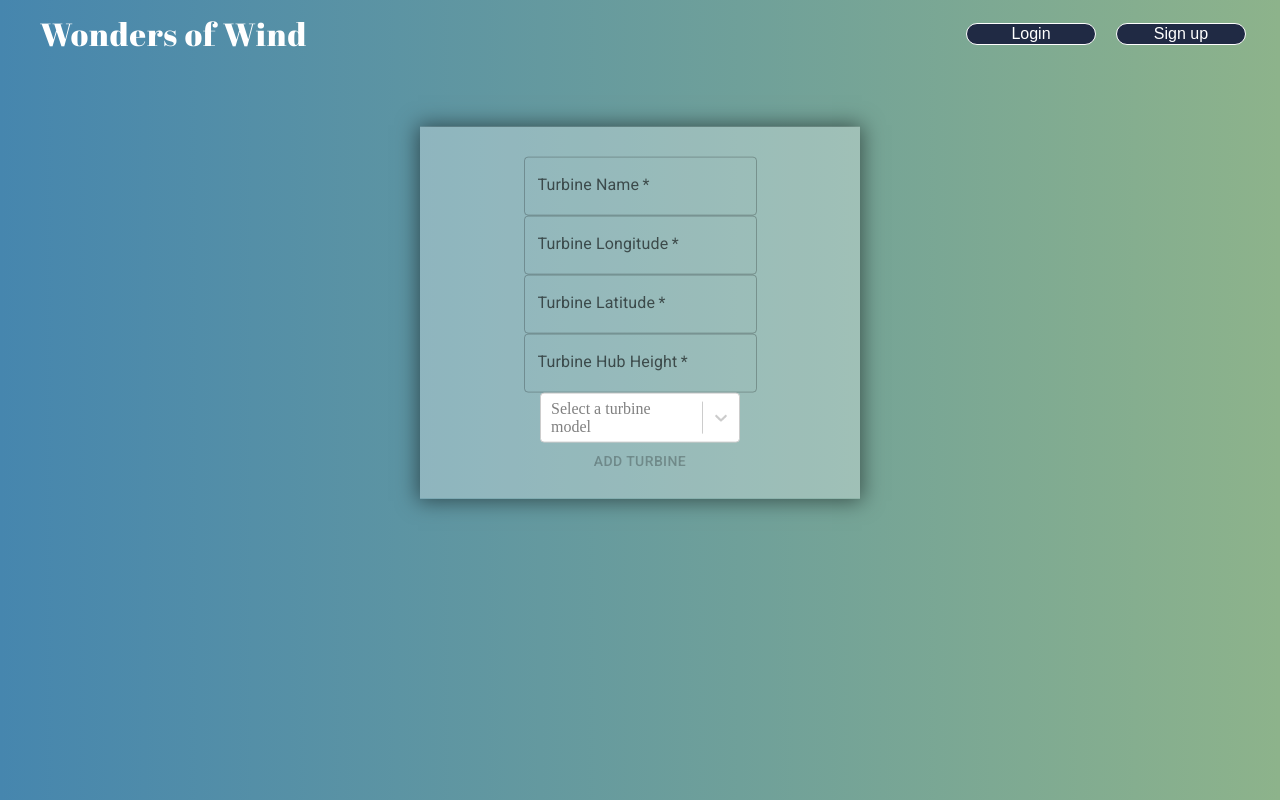
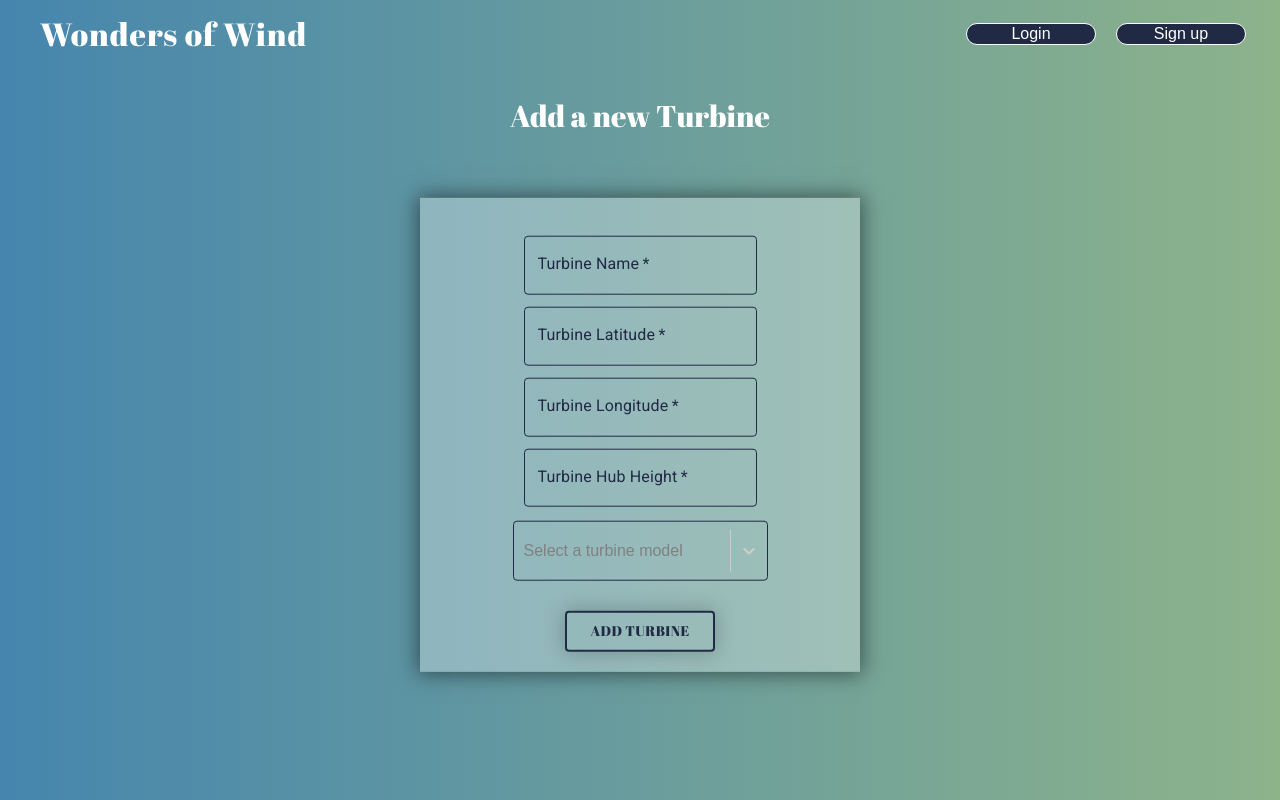
Before and after one commit to T1mTop1a/team_project_wonders_of_wind, a React (Create React App) app in the folder frontend/: page /addTurbine in a window 1280 px wide. Built offline with nearby package versions, Linux system fonts and the light colour scheme; no server answers.

Commit message:
update styling of all input fields

```diff
--- a/frontend/src/pages/addTurbine.js
+++ b/frontend/src/pages/addTurbine.js
@@ -57,19 +57,97 @@ const addTurbine = () => {
         }
     };
 
+
+
     return (
         <div className="base">
             <Header />
+            <h2 className="myTurbines">Add a new Turbine</h2>
             <div className="box addTurbinebox">
             <form className ="form" onSubmit={handleSubmit}>
                 <TextField
+                InputProps={{
+                    style:{
+                        color: "#202A44",
+                    },
+                }}
+                sx={{
+                    "& .MuiInputLabel-root": {color: '#202A44'},
+                    "& .MuiOutlinedInput-root": {
+                        "& > fieldset": { borderColor: "#202A44" },
+                    },
+
+                    "& .MuiFormLabel-root": {
+                        color: '#202A44',
+                        borderColor: '#202A44'
+                    },
+                    "& .MuiFormLabel-root.Mui-focused": {
+                        color: '#202A44'
+                    }
+                }}
+                    margin="dense"
                     required
                     label="Turbine Name"
                     data-testid="turbine name"
                     value={turbineName}
                     onChange={(event) => setTurbineName(event.target.value)}
                 />
+
                 <TextField
+                    InputProps={{
+                        style:{
+                            color: "#202A44",
+                        },
+                    }}
+                    sx={{
+                        "& .MuiInputLabel-root": {color: '#202A44'},
+                        "& .MuiOutlinedInput-root": {
+                            "& > fieldset": { borderColor: "#202A44" },
+                        },
+
+                        "& .MuiFormLabel-root": {
+                            color: '#202A44',
+                            borderColor: '#202A44'
+                        },
+                        "& .MuiFormLabel-root.Mui-focused": {
+                            color: '#202A44'
+                        }
+                    }}
+
+                    margin="dense"
+                    required
+                    label="Turbine Latitude"
+                    data-testid="turbine latitude"
+                    value={turbineLatitude}
+                    onChange={(event) => {
+
+                        setTurbineLatitude(event.target.value);
+                        setIsLatitudeValid(true);
+
+                    }}
+                />
+
+                <TextField
+                    InputProps={{
+                        style:{
+                            color: "#202A44",
+                        },
+                    }}
+                    sx={{
+                        "& .MuiInputLabel-root": {color: '#202A44'},
+                        "& .MuiOutlinedInput-root": {
+                            "& > fieldset": { borderColor: "#202A44" },
+                        },
+
+                        "& .MuiFormLabel-root": {
+                            color: '#202A44',
+                            borderColor: '#202A44'
+                        },
+                        "& .MuiFormLabel-root.Mui-focused": {
+                            color: '#202A44'
+                        }
+                    }}
+                    margin="dense"
                     required
                     label="Turbine Longitude"
                     data-testid="turbine longitude"
@@ -81,19 +159,29 @@ const addTurbine = () => {
 
                     }}
                 />
+
                 <TextField
-                    required
-                    label="Turbine Latitude"
-                    data-testid="turbine latitude"
-                    value={turbineLatitude}
-                    onChange={(event) => {
+                    InputProps={{
+                        style:{
+                            color: "#202A44",
+                        },
+                    }}
+                    sx={{
+                        "& .MuiInputLabel-root": {color: '#202A44'},
+                        "& .MuiOutlinedInput-root": {
+                            "& > fieldset": { borderColor: "#202A44" },
+                        },
 
-                        setTurbineLatitude(event.target.value);
-                        setIsLatitudeValid(true);
+                        "& .MuiFormLabel-root": {
+                            color: '#202A44',
+                            borderColor: '#202A44'
+                        },
+                        "& .MuiFormLabel-root.Mui-focused": {
+                            color: '#202A44'
+                        }
+                    }}
 
-                    }}
-                />
-                <TextField
+                    margin="dense"
                     required
                     label="Turbine Hub Height"
                     data-testid="turbine height"
@@ -104,7 +192,12 @@ const addTurbine = () => {
                         }
                     }}
                 />
-                <Select
+                <Select className="modelDropdown"
+                    InputProps={{
+                        style:{
+                            color: "#202A44",
+                        },
+                    }}
                     required
                     options={defaultTurbineModels}
                     value={selectedTurbineModel}
@@ -114,12 +207,47 @@ const addTurbine = () => {
                     styles={{
                         control: (base, state) => ({
                             ...base,
-                            width: '200px',
-                            height: '50px',
+                            background: "transparent",
+                            borderColor: "#202A44",
+                            borderWidth: "1px",
+                            width: '255px',
+                            height: '60px',
+                            fontFamily: "Arial",
+                            marginTop: "10px",
+                            marginBottom: "20px",
+                            fontColor: "#202A44",
+                        }),
+                        menu: base => ({
+                            ...base,
+                            fontFamily: "Arial",
+                            background: "#4686AE",
+                            color: "#4686AE",
+
                         }),
                     }}
+
+                    theme={(theme) => ({
+                        ...theme,
+                        colors: {
+                          ...theme.colors,
+                          primary25: '#8DB38B',
+                          primary: '#8DB38B',
+                        },
+                      })}
                 />
-                <Button type="submit" data-testid="submit button" disabled={!isLatitudeValid || !isLongitudeValid || !selectedTurbineModel || !turbineHeight}>Add Turbine</Button>
+                <Button
+                    className="addButton"
+                    style={{
+                        fontFamily: "Abril Fatface",
+                        color: "#202A44",
+                        border: "2px solid #202A44",
+                        boxShadow: "0 0 20px 2px rgba(0, 0, 0, 0.2)",
+                        width: "150px",
+                        marginTop: "10px",
+                        cursor: "pointer",
+                    }}
+
+                    type="submit" data-testid="submit button"  disabled={!isLatitudeValid || !isLongitudeValid || !selectedTurbineModel || !turbineHeight}>Add Turbine</Button>
             </form>
             </div>
         </div>
```
